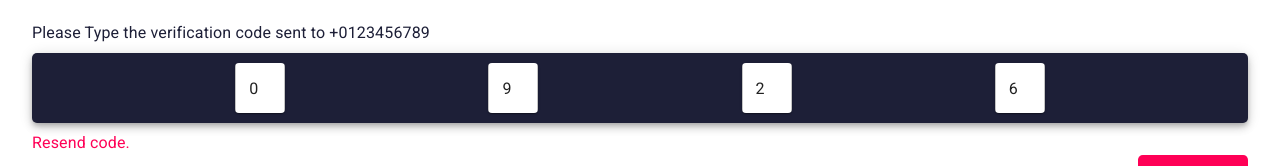
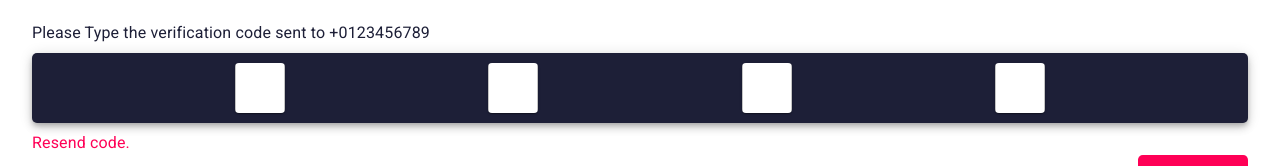
Before and after one commit to John-MBDP/phoenix, a Next.js app: page /confirmation in a window 1280 px wide. Shown: the part 485-651 px from the top of the page. Built offline with nearby package versions, Linux system fonts and the light colour scheme.

Commit message:
Add Logic for transition to pages when in the profile && editing details

```diff
--- a/components/RoundedTopContainer/index.jsx
+++ b/components/RoundedTopContainer/index.jsx
@@ -28,17 +28,14 @@ const RoundedTopContainer = ({ children, image, alt, height, padBottom }) => {
               router.pathname === "/login" ||
               router.pathname === "/smsverification" ||
               router.pathname === "/confirmation" ||
-              router.pathname === "/login"
+              router.pathname === "/login" ||
+              router.pathname === "/logout"
             }
             // onClick={() => {
-            // router.pathname === "/personal-info" ? router.push("/profile") : router.push("/");
-            //   router.pathname === "/notifications" ? router.push("/profile") : router.push("/");
-            //   router.pathname === "/notifications" ? router.push("/profile") : router.push("/");
+            //   router.pathname === "/personal-info" ? router.push("/profile") : router.push("/");
             // }}
             onClick={() => {
-              router.pathname === "/personal-info" || "/notifications" || "/payments" || "/about-us"
-                ? router.push("/profile")
-                : router.push("/");
+              router.pathname === "/profile" ? router.push("/") : router.push("/profile");
             }}
           >
             <ArrowBackIcon />
--- a/pages/confirmation.jsx
+++ b/pages/confirmation.jsx
@@ -45,7 +45,7 @@ const Confirmation = ({ setHeader, setNavbar }) => {
               justifyContent: "center",
             }}
           >
-            <TextField value="0" />
+            <TextField />
           </Card>
           <Card
             sx={{
@@ -56,7 +56,7 @@ const Confirmation = ({ setHeader, setNavbar }) => {
               justifyContent: "center",
             }}
           >
-            <TextField value="9" />
+            <TextField />
           </Card>
           <Card
             sx={{
@@ -67,7 +67,7 @@ const Confirmation = ({ setHeader, setNavbar }) => {
               justifyContent: "center",
             }}
           >
-            <TextField value="2" />
+            <TextField />
           </Card>
           <Card
             sx={{
@@ -78,7 +78,7 @@ const Confirmation = ({ setHeader, setNavbar }) => {
               justifyContent: "center",
             }}
           >
-            <TextField value="6" />
+            <TextField />
           </Card>
         </Box>
         <Typography paragraph fontWeight sx={{ color: "#FF0056" }}>
```
